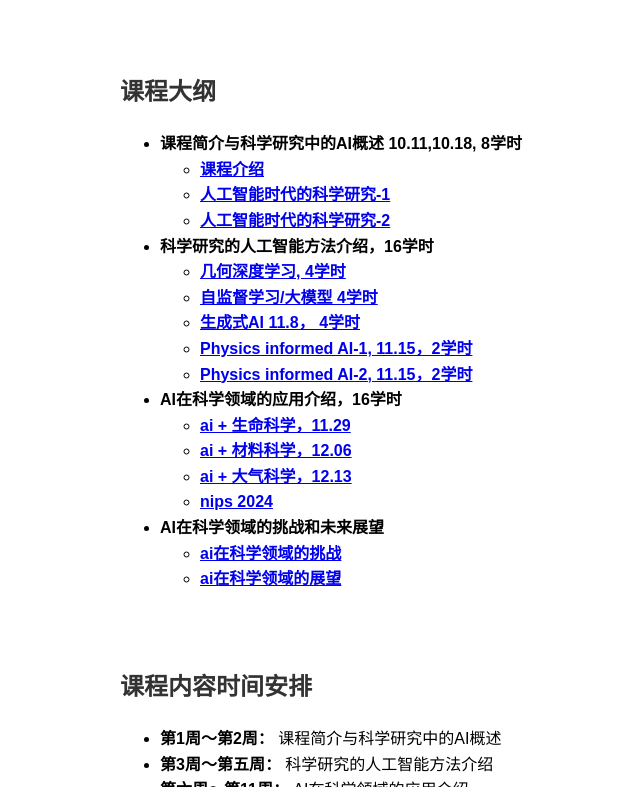
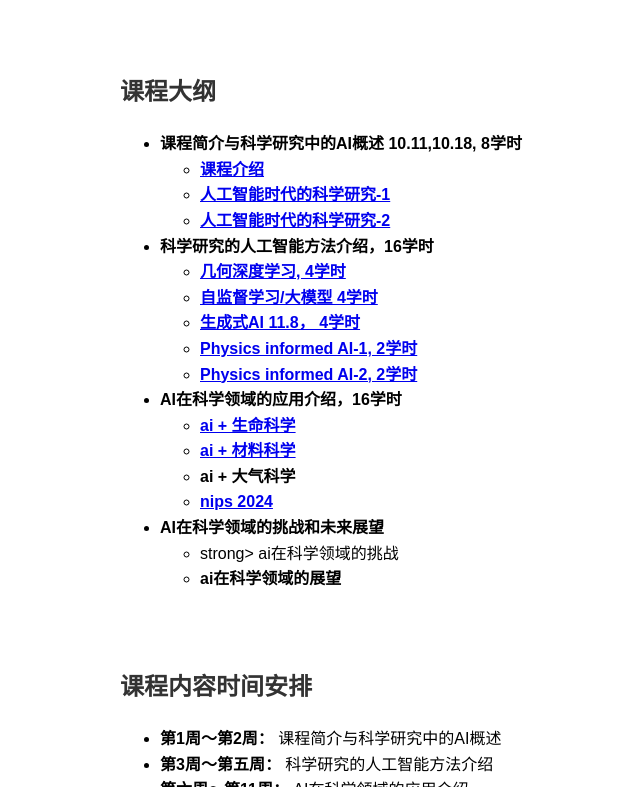
Before and after one commit to GenAI-sci/ai4s, a plain HTML site: page index.html in a window 1280 px wide. Shown: the part 492-1279 px from the top of the page, without its empty margins (8-648 px from the left). Drawn offline with Linux system fonts and the light colour scheme.

Commit message:
update index.html

```diff
--- a/index.html
+++ b/index.html
@@ -108,22 +108,22 @@
                     <li><a href="ai4s-lec3-gdl.pdf"> <strong> 几何深度学习, 4学时 </strong></a></li>
                     <li><a href="ai4s-lec6-llm.pdf"><strong> 自监督学习/大模型 4学时 </strong></a></li>
                     <li><a href="ai4s-lec4-genai.pdf"><strong>  生成式AI 11.8， 4学时 </strong></a></li>
-                    <li><a href="ai4s_lec5-pinn-part1.pdf"><strong>  Physics informed AI-1, 11.15，2学时 </strong></a></li>
-                    <li><a href="ai4s-lec5-pinn-part2.pdf"><strong>  Physics informed AI-2, 11.15，2学时 </strong></a></li>
+                    <li><a href="ai4s_lec5-pinn-part1.pdf"><strong>  Physics informed AI-1, 2学时 </strong></a></li>
+                    <li><a href="ai4s-lec5-pinn-part2.pdf"><strong>  Physics informed AI-2, 2学时 </strong></a></li>
                 </ul>
             </li>
             <li><strong> AI在科学领域的应用介绍，16学时 </strong>
                 <ul>
-                    <li><a href="ai4s-lec7-aidd.pdf"> <strong> ai + 生命科学，11.29 </strong> </a>  </li>
-                    <li><a href="ai4s-lec8-ms.pdf">    <strong> ai + 材料科学，12.06 </strong> </a>  </li>
-                    <li><a href="ai_atsci.html">     <strong> ai + 大气科学，12.13 </strong> </a>  </li>
-                    <li><a href="ai4s_lec9_nips2024.pdf">       <strong> nips 2024    </strong> </a>  </li>
+                    <li><a href="ai4s-lec7-aidd.pdf"> <strong> ai + 生命科学</strong> </a>  </li>
+                    <li><a href="ai4s-lec8-ms.pdf">    <strong> ai + 材料科学 </strong> </a>  </li>
+                    <li><strong> ai + 大气科学 </strong> </li>
+                    <li><a href="ai4s_lec9_nips2024.pdf">       <strong> nips 2024   </strong> </a>  </li>
                 </ul>
             </li>
             <li><strong> AI在科学领域的挑战和未来展望 </strong>
                 <ul>
-                    <li><a href="ai4s_challenge.html"> <strong> ai在科学领域的挑战 </strong> </a>  </li>
-                    <li><a href="ai4s_futuer.html">    <strong> ai在科学领域的展望 </strong> </a>  </li>
+                    <li> strong> ai在科学领域的挑战 </strong>  </li>
+                    <li> <strong> ai在科学领域的展望 </strong>   </li>
                 </ul>
             </li>
         </ul>
```
